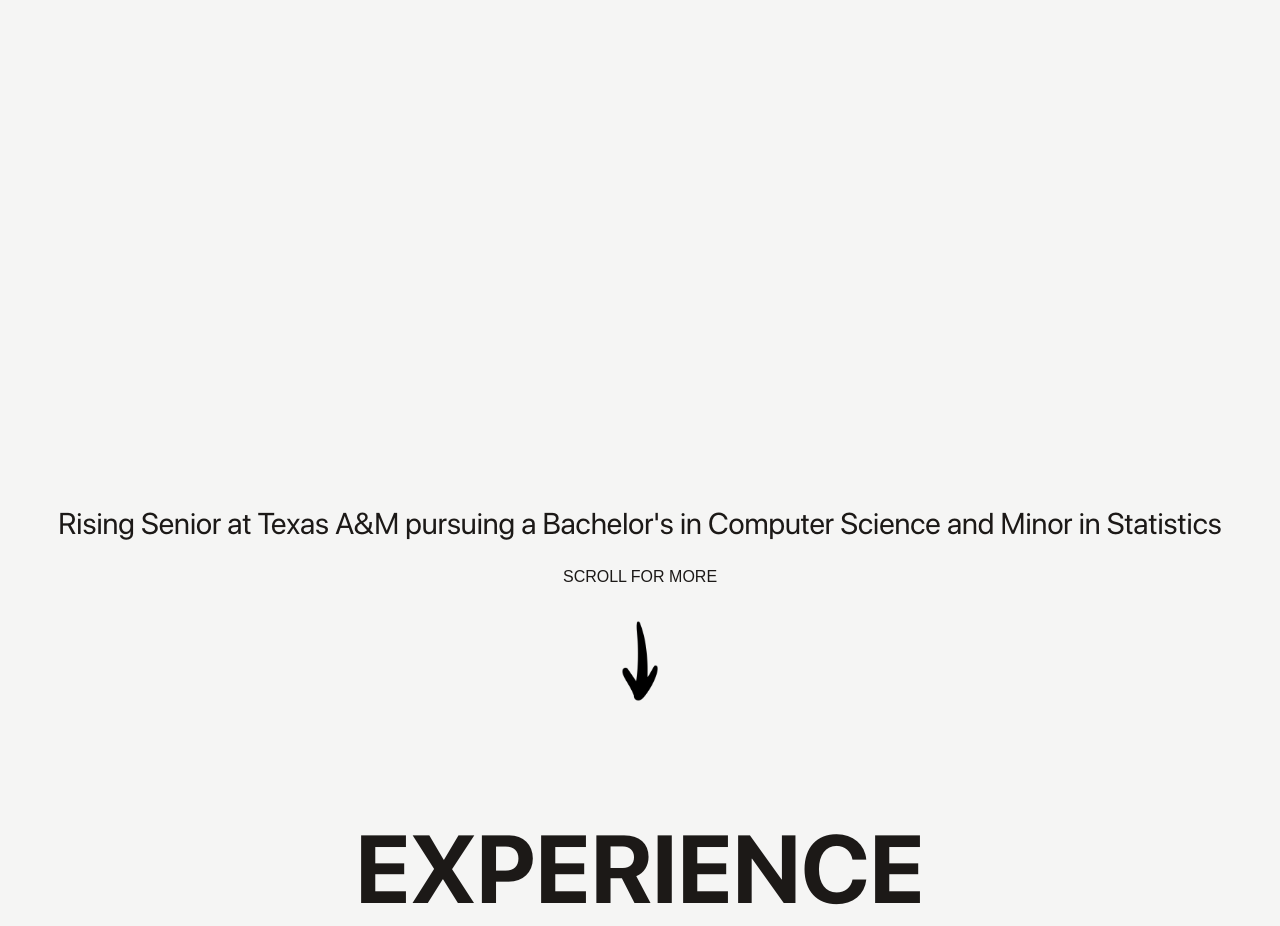
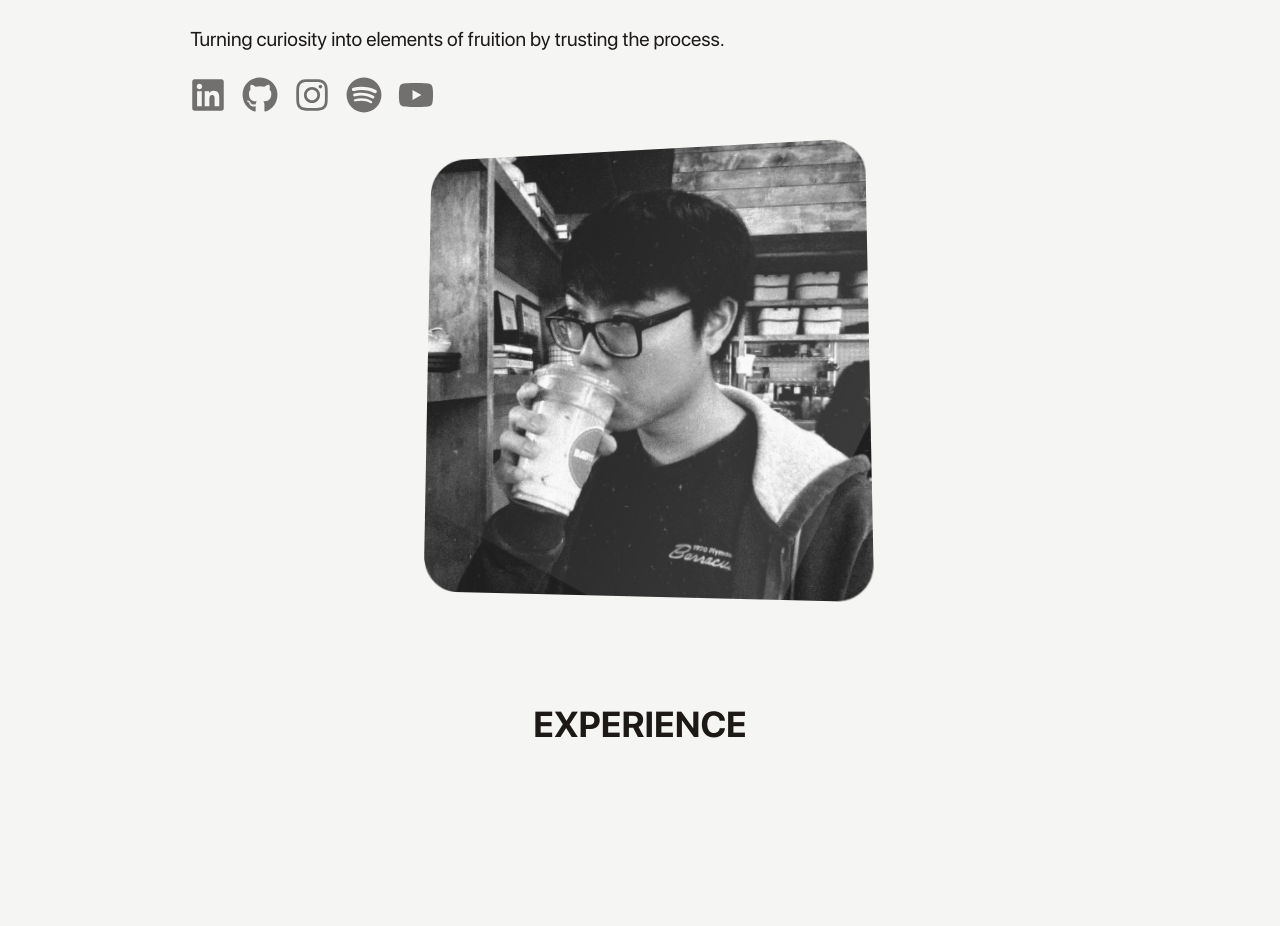
Before and after one commit to tristanaujong/personal-website1, a React (Vite) app in the folder my-app/: page / in a window 1280 px wide. Shown: the part 420-1346 px from the top of the page. After the commit the page ends 1166 px from the top, so only its background shows below. Built offline with nearby package versions, Linux system fonts and the light colour scheme; a web font is replaced by a local one.

Commit message:
hero overhaul

```diff
--- a/my-app/package.json
+++ b/my-app/package.json
@@ -14,6 +14,7 @@
     "gsap": "^3.15.0",
     "react": "^19.2.6",
     "react-dom": "^19.2.6",
+    "react-icons": "^5.6.0",
     "react-parallax-tilt": "^1.7.328",
     "shaders": "^2.5.128"
   },
--- a/my-app/src/App.jsx
+++ b/my-app/src/App.jsx
@@ -1,11 +1,9 @@
-import React from 'react';
 import {ScrollTrigger, SplitText } from "gsap/all";
 import gsap from 'gsap';
-import { Preview } from 'shaders/react'
 
 import Navbar from './components/Navbar';
 import Hero from './components/Hero';
-import Experience from './components/Experience';
+import Blurb from './components/Blurb';
 
 gsap.registerPlugin(ScrollTrigger, SplitText);
 
@@ -14,7 +12,7 @@ const App = () => {
         <main>
             <Navbar />
             <Hero/>
-            <Experience/>
+            <Blurb/>
         </main>
     )
 }
--- /dev/null
+++ b/my-app/src/components/Blurb.jsx
@@ -0,0 +1,16 @@
+import { useGSAP } from "@gsap/react";
+import gsap from "gsap";
+
+gsap.registerPlugin(useGSAP);
+
+const Blurb = () => {
+  return (
+    <section id="blurb" className="mt-28">
+        <div className="flex items-center justify-center">
+            <p className="text-stone-900 font-sf-pro text-4xl font-bold">EXPERIENCE</p>
+        </div>
+    </section>
+  )
+}
+
+export default Blurb
--- a/my-app/src/components/Experience.jsx
+++ /dev/null
@@ -1,17 +0,0 @@
-import React from 'react'
-import { useGSAP } from "@gsap/react";
-import gsap from "gsap";
-
-gsap.registerPlugin(useGSAP);
-
-const Experience = () => {
-  return (
-    <section id="experience" className="mt-28">
-        <div className="flex items-center justify-center">
-            <h2 className="text-stone-900 font-sf-pro text-8xl font-bold">EXPERIENCE</h2>
-        </div>
-    </section>
-  )
-}
-
-export default Experience
--- a/my-app/src/components/Hero.jsx
+++ b/my-app/src/components/Hero.jsx
@@ -4,6 +4,12 @@ import arrowPicture from './images/arrow-down.png'
 import Tilt from "react-parallax-tilt";
 import { useGSAP } from "@gsap/react";
 import gsap from "gsap";
+
+import { FaInstagram } from "react-icons/fa";
+import { FaLinkedin } from "react-icons/fa";
+import { FaGithub } from "react-icons/fa";
+import { FaSpotify } from "react-icons/fa";
+import { FaYoutube } from "react-icons/fa";
 
 gsap.registerPlugin(useGSAP);
 
@@ -24,6 +30,12 @@ const Hero = () => {
                 y: 80,
                 stagger: 0.12,
             })
+            .from('.hero-icon', {
+                opacity: 0,
+                y: 80,
+                scale: 0.9,
+                stagger: 0.1,
+            }, '-=0.75')
             .from('.hero-image', {
                 opacity: 0,
                 y: 50,
@@ -48,10 +60,60 @@ const Hero = () => {
                 <h1 className="hero-title-line -mt-[clamp(0.5rem,1vw,1rem)] whitespace-nowrap font-sf-pro text-[clamp(4.5rem,20vw,13.6rem)] font-bold leading-none">
                     AUJONG
                 </h1>
+                <h2 className="hero-title-line font-sf-pro text-m md:text-xl">
+                    Turning curiosity into elements of fruition by trusting the process.
+                </h2>
+                <div className="hero-icons-wrapper flex gap-4 mt-6 text-stone-900">
+                    <a
+                    href="https://www.linkedin.com/in/tristan-lee-aujong/"
+                    target="_blank"
+                    rel="noreferrer"
+                    aria-label="LinkedIn"
+                    className="hero-icon"
+                    >
+                        <FaLinkedin className="text-4xl opacity-60 transition-opacity transition-transform duration-200 hover:opacity-100 hover:-translate-y-1 hover:scale-105" />
+                    </a>
+                    <a
+                    href="https://github.com/tristanaujong"
+                    target="_blank"
+                    rel="noreferrer"
+                    aria-label="GitHub"
+                    className="hero-icon"
+                    >
+                        <FaGithub className="text-4xl opacity-60 transition-opacity transition-transform duration-200 hover:opacity-100 hover:-translate-y-1 hover:scale-105" />
+                    </a>
+                    <a
+                    href="https://instagram.com/tristan_mahjong"
+                    target="_blank"
+                    rel="noreferrer"
+                    aria-label="Instagram"
+                    className="hero-icon"
+                    >
+                        <FaInstagram className="text-4xl opacity-60 transition-opacity transition-transform duration-200 hover:opacity-100 hover:-translate-y-1 hover:scale-105" />
+                    </a>
+                    <a
+                    href="https://open.spotify.com/user/fsnqhbcwp223y9aije3cv0hnh?si=a1bcf073425e4bab"
+                    target="_blank"
+                    rel="noreferrer"
+                    aria-label="GitHub"
+                    className="hero-icon"
+                    >
+                        <FaSpotify className="text-4xl opacity-60 transition-opacity transition-transform duration-200 hover:opacity-100 hover:-translate-y-1 hover:scale-105" />
+                    </a>
+                    <a
+                    href="https://www.youtube.com/@bobasi22"
+                    target="_blank"
+                    rel="noreferrer"
+                    aria-label="GitHub"
+                    className="hero-icon"
+                    >
+                        <FaYoutube className="text-4xl opacity-60 transition-opacity transition-transform duration-200 hover:opacity-100 hover:-translate-y-1 hover:scale-105" />
+                    </a>
                 </div>
+            </div>
+            <div className="hero-image w-[min(70vw,28rem)] max-w-full shrink-0 2xl:w-[clamp(16rem,28vw,28rem)]">
                 <Tilt
-            className="hero-image w-[min(70vw,28rem)] max-w-full shrink-0 2xl:w-[clamp(16rem,28vw,28rem)]"
-            trackOnWindow={true}
+                className="w-full"
                 tiltAngleXInitial={5}
                 tiltAngleYInitial={10}
                 tiltMaxAngleX={20}
@@ -62,7 +124,7 @@ const Hero = () => {
                 glareMaxOpacity={0.5}
                 glareColor="#ffffff"
                 glarePosition="bottom"
-            glareBorderRadius="9999px">
+                glareBorderRadius="20px">
                     <img
                         src={heroPicture}
                         alt="hero-picture"
@@ -70,10 +132,6 @@ const Hero = () => {
                     ></img>
                 </Tilt>
             </div>
-        <div className="hero-subtext text-stone-900 flex flex-col items-center justify-center gap-6 mb-8">
-            <h2 className="font-sf-pro text-xl md:text-3xl">Rising Senior at Texas A&M pursuing a Bachelor's in Computer Science and Minor in Statistics</h2>
-            <h4 className="text-m md:text-l">SCROLL FOR MORE</h4>
-            <img src={arrowPicture} className="w-24" ></img>
         </div>
     </section>
     </>
--- a/my-app/src/components/Navbar.jsx
+++ b/my-app/src/components/Navbar.jsx
@@ -1,4 +1,3 @@
-import React from 'react';
 import { navLinks } from '../../constants/index.js';
 import { useGSAP } from '@gsap/react';
 import gsap from 'gsap';
```
Also changed, not shown: my-app/src/components/images/hero-picture.png, 1 other file (tests, documents, lock files or other folders). Lines whose indentation alone changed are shown as unchanged.
